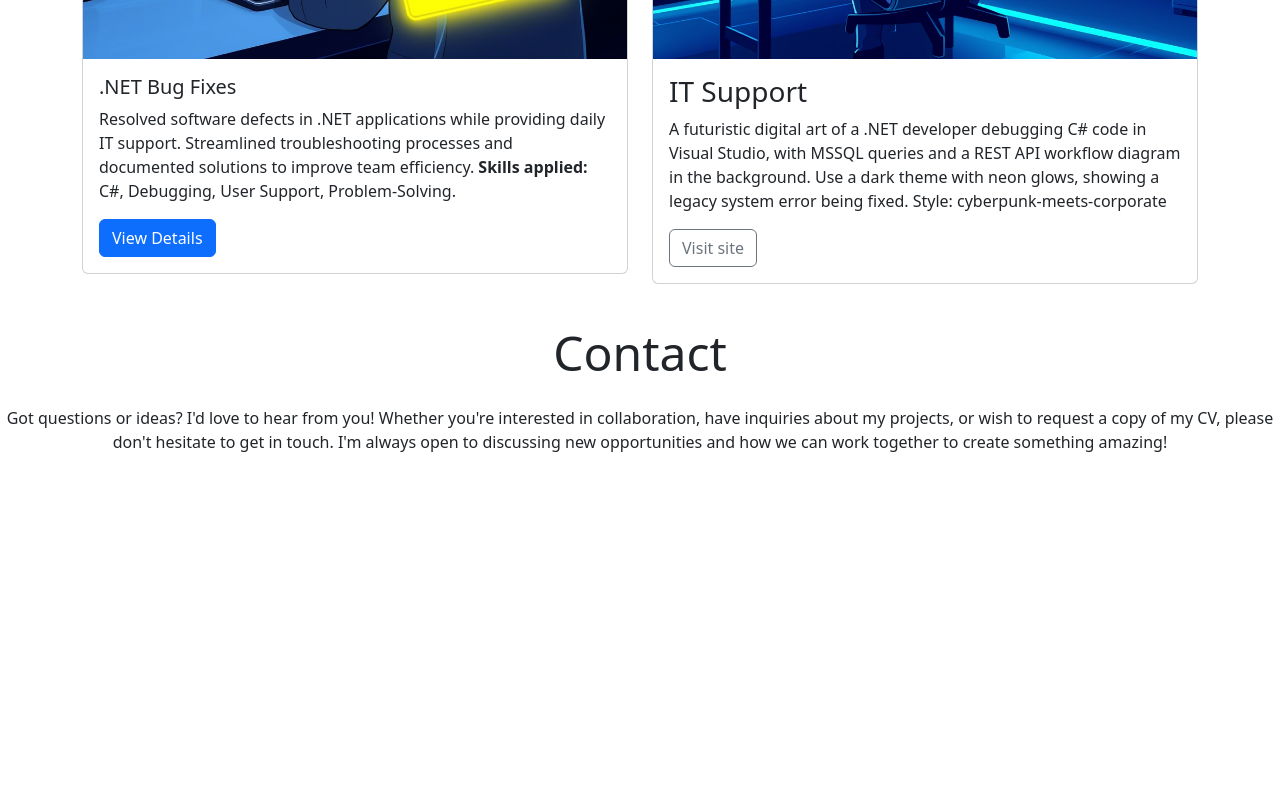
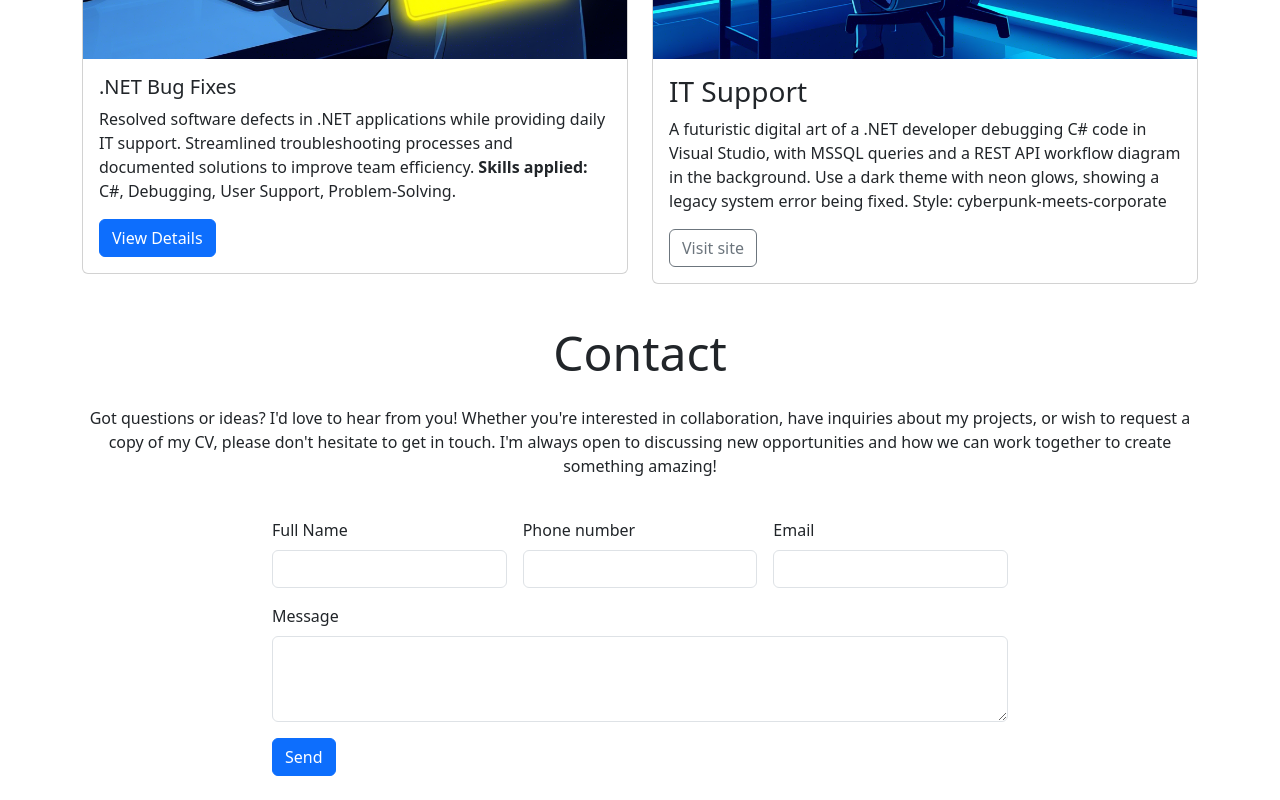
Before and after one commit to repoeli/folio, a plain HTML site: page index.html in a window 1280 px wide. Shown: the part 2194-2994 px from the top of the page. Before the commit the page ends 2688 px from the top, so only its background shows below. Drawn offline with nearby package versions, Linux system fonts and the light colour scheme.

Commit message:
Adding a Contact Form

```diff
--- a/index.html
+++ b/index.html
@@ -190,19 +190,39 @@
   </main>
 
   <!-- Contact section -->
-  <footer id="contact" class="contauner">
+  <footer id="contact" class="container">
     <div class="row justify-content-center">
       <div class="col-12 text-center my-4">
         <h2 class="display-5">Contact</h2>
-        <p class="mt-4">Got questions or ideas?
-          I'd love to hear from you! Whether you're interested in collaboration,
-          have inquiries about my projects, or wish to request a copy of my CV,
-          please don't hesitate to get in touch.
-          I'm always open to discussing new opportunities and how we can work
-          together to create something amazing!</p>
+        <p class="mt-4">Got questions or ideas? I'd love to hear from you! Whether you're
+          interested in collaboration, have inquiries about my projects, or
+          wish to request a copy of my CV, please don't hesitate to get in
+          touch. I'm always open to discussing new opportunities and how we
+          can work together to create something amazing!</p>
       </div>
-      <div class="col-12 col-md-10 col-lg-8">
-        <!--Add your form here-->
+      <div class="col-12 col-md-10 col-lg-8 mb-4">
+        <!-- Add your form here -->
+        <form class="row g-3">
+          <div class="col-lg-4">
+            <label for="full-name" class="form-label">Full Name</label>
+            <input type="text" class="form-control" id="full-name">
+          </div>
+          <div class="col-lg-4">
+            <label for="phonenumber" class="form-label">Phone number</label>
+            <input type="number" class="form-control" id="phonenumber">
+          </div>
+          <div class="col-lg-4">
+            <label for="email" class="form-label">Email</label>
+            <input type="email" class="form-control" id="email">
+          </div>
+          <div class="col-12">
+            <label for="message" class="form-label">Message</label>
+            <textarea class="form-control" id="message" rows="3"></textarea>
+          </div>
+          <div class="col-12">
+            <button type="submit" class="btn btn-primary">Send</button>
+          </div>
+        </form>
       </div>
     </div>
   </footer>
```
